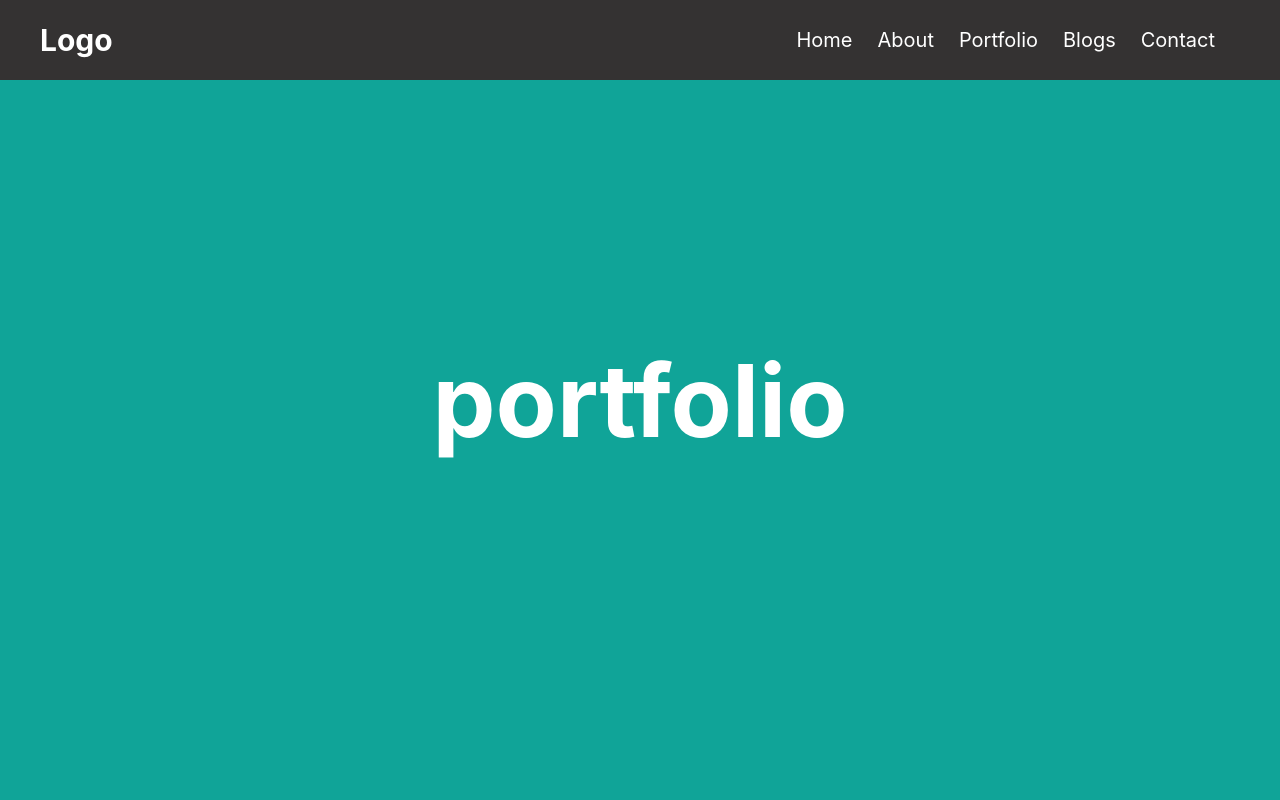
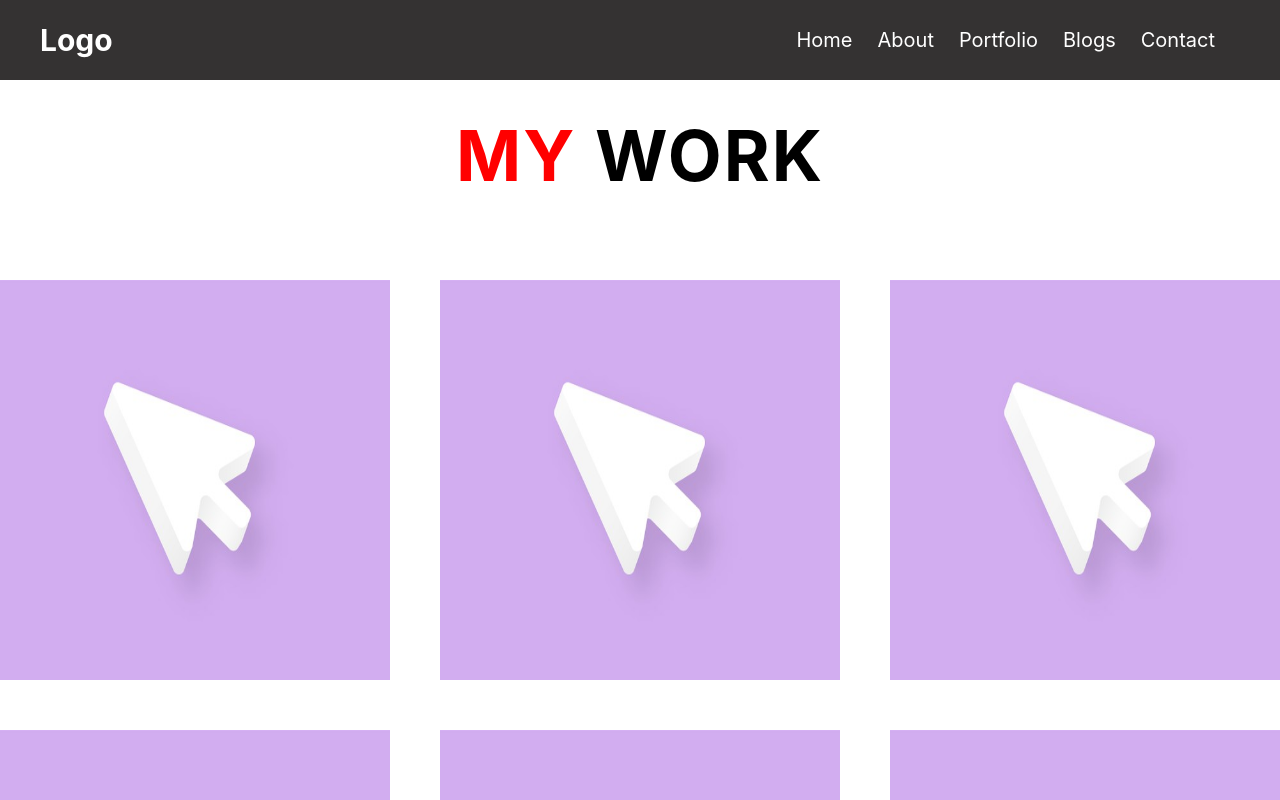
Before and after one commit to selva-arsl/portfolio_website, a React (Create React App) app in the folder p-project/portfolio_project/: page /portfolio in a window 1280 px wide. Shown: the top 800 px of the page. Built offline with nearby package versions, Linux system fonts and the light colour scheme.

Commit message:
portfolio small update

```diff
--- a/p-project/portfolio_project/src/css/about.css
+++ b/p-project/portfolio_project/src/css/about.css
@@ -1,3 +1,5 @@
+
+
 .about-container {
     width: 100%;
     min-height: auto;
@@ -612,7 +614,7 @@
 .myEducation-container{
     width:100%;
     min-height:650px;
-    background-color: rgb(232, 228, 228);
+    /* background-color: rgb(232, 228, 228); */
     display:flex;
     align-items: center;
     justify-content: center;
@@ -690,7 +692,7 @@
     .myEducation-container{
         width:100%;
         min-height:650px;
-        background-color: rgb(232, 228, 228);
+        /* background-color: rgb(232, 228, 228); */
         display:flex;
         flex-direction: column;
         align-items: center;
@@ -777,7 +779,7 @@
     .myEducation-container{
         width:100%;
         min-height:650px;
-        background-color: rgb(232, 228, 228);
+        /* background-color: rgb(232, 228, 228); */
         display:flex;
         flex-direction: column;
         align-items: center;
--- a/p-project/portfolio_project/src/css/nav.css
+++ b/p-project/portfolio_project/src/css/nav.css
@@ -1,3 +1,5 @@
+
+
 nav {
     width: 100%;
     height: 80px;
@@ -8,9 +10,12 @@ nav {
     padding: 20px 40px;
     /* position: relative; */
     position: fixed;
+    z-index: 999;
     top:0;
 
 }
+
+
 
 nav .logo h1 {
     /* color:white; */
--- a/p-project/portfolio_project/src/css/portfolio.css
+++ b/p-project/portfolio_project/src/css/portfolio.css
@@ -1,12 +1,146 @@
-.portfolio-container{
-    width:100%;
-    height: 100vh;
-    background-color: rgb(16, 164, 152);
-    color:white;
-    display:grid;
-    place-items: center;
+.mywork-container {
+    width: 100%;
+    min-height: 150px;
+    /* border:1px solid red; */
+    margin-top: 80px;
+    display: flex;
+    align-items: center;
+    justify-content: center;
 }
 
-.portfolio-container>h1{
-    font-size:100px;
+.mywork-container h1 {
+    font-size: 70px;
+    letter-spacing: 2px;
+    color: red
 }
+
+.mywork-container h1 span {
+    color: black;
+}
+
+@media only screen and (max-width:500px) {
+    .mywork-container {
+
+        min-height: 100px;
+
+    }
+
+    .mywork-container h1 {
+        font-size: 40px;
+
+    }
+
+}
+
+.overall {
+  display:grid;
+  grid-template-columns: auto auto auto;
+  justify-content: center;
+  align-items: center;
+  gap:50px;
+  padding:50px;
+
+}
+
+.container {
+    position: relative;
+    width: 400px;
+    height: 400px;
+
+
+}
+
+.image {
+    display: block;
+    width: 400px;
+    height: 400px;
+}
+
+.overlay {
+    position: absolute;
+    transition: all .3s ease;
+    opacity: 0;
+    background-color: #000;
+}
+
+.container:hover .overlay {
+    opacity: 1;
+}
+
+.text {
+    color: white;
+    font-family: sans-serif;
+    position: absolute;
+    top: 50%;
+    left: 50%;
+    transform: translate(-50%, -50%);
+    font-size: 20px;
+}
+
+.overlayLeft {
+    height: 100%;
+    width: 0;
+    top: 0;
+    left: 0;
+    background-color: #00b1ba;
+
+}
+
+.overlayRight {
+    height: 100%;
+    width: 0;
+    top: 0;
+    right: 0;
+    background-color: #00b1ba;
+}
+
+.overlayTop {
+    width: 100%;
+    height: 0;
+    top: 0;
+    left: 0;
+    background-color: #00b1ba;
+
+}
+
+.overlayBottom {
+    width: 100%;
+    height: 0;
+    bottom: 0;
+    left: 0;
+    background-color: #00b1ba;
+}
+
+.overlayCross {
+    width: 0;
+    height: 0;
+    top: 0;
+    left: 0;
+    background-color: #00b1ba;
+
+
+}
+
+.overlayFade {
+    width: 100%;
+    height: 100%;
+    top: 0;
+    left: 0;
+    background-color: #00b1bab3;
+
+}
+
+.container:hover .overlayLeft,
+.container:hover .overlayRight {
+    width: 100%;
+}
+
+.container:hover .overlayTop,
+.container:hover .overlayBottom {
+    height: 100%;
+}
+
+.container:hover .overlayCross {
+    width: 100%;
+    height: 100%;
+}
--- a/p-project/portfolio_project/src/portfolio.js
+++ b/p-project/portfolio_project/src/portfolio.js
@@ -1,14 +1,116 @@
 import React from "react";
 import "./css/portfolio.css";
+import First_img from "./assets/first.jpg";
 
 class Portfolio extends React.Component {
     render() {
         return (
-            <div className="portfolio-container">
+            <>
+                <div className="mywork-container">
 
-                <h1>portfolio</h1>
+                    <h1>MY <span>WORK</span></h1>
 
-            </div>
+                </div>
+
+
+                <div>
+
+                    <div className="overall">
+
+                        <div className="container">
+
+                            <img src={First_img} alt="img" className="image" />
+
+                            <div className="overlay overlayLeft">
+
+                                <div className="text">Left</div>
+
+                            </div>
+
+
+                        </div>
+
+
+                        <div className="container">
+
+                            <img src={First_img} alt="img" className="image" />
+
+                            <div className="overlay overlayRight">
+
+                                <div className="text">Right</div>
+
+                            </div>
+
+
+                        </div>
+
+
+                        <div className="container">
+
+                            <img src={First_img} alt="img" className="image" />
+
+                            <div className="overlay overlayFade">
+
+                                <div className="text">Fade</div>
+
+                            </div>
+
+
+                        </div>
+
+
+
+                        <div className="container">
+
+                            <img src={First_img} alt="img" className="image" />
+
+                            <div className="overlay overlayTop">
+
+                                <div className="text">Top</div>
+
+                            </div>
+
+
+                        </div>
+
+
+                        <div className="container">
+
+                            <img src={First_img} alt="img" className="image" />
+
+                            <div className="overlay overlayBottom">
+
+                                <div className="text">Bottom</div>
+
+                            </div>
+
+
+                        </div>
+
+
+                        <div className="container">
+
+                            <img src={First_img} alt="img" className="image" />
+
+                            <div className="overlay overlayCross">
+
+                                <div className="text">Cross</div>
+
+                            </div>
+
+
+                        </div>
+
+
+
+                    </div>
+
+
+                </div>
+
+            </>
+
+
         );
     };
 };
```
Also changed, not shown: p-project/portfolio_project/src/assets/first.jpg (added).
